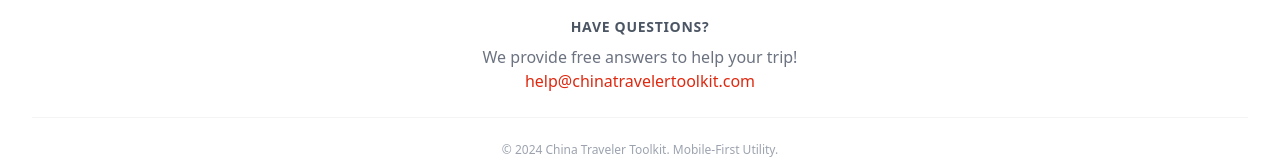
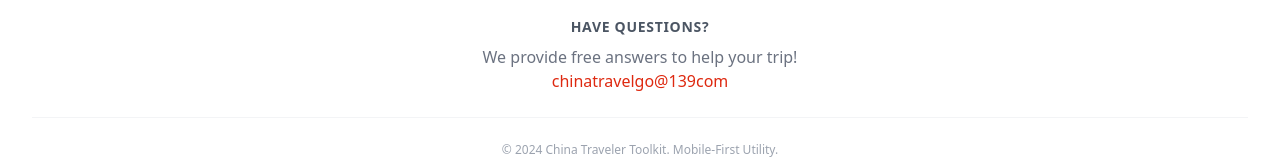
Before and after one commit to Yvonne888888/ChinaTravelGO, a React (Vite) app: page / in a window 1280 px wide. Shown: the part 995-1155 px from the top of the page. Built offline with nearby package versions, Linux system fonts and the light colour scheme; some icons are missing.

Commit message:
changes email again

```diff
--- a/App.tsx
+++ b/App.tsx
@@ -23,7 +23,7 @@ const FooterContent = () => {
                 <h3 className="text-sm font-semibold text-gray-600 tracking-wider uppercase">{t('footer.questions')}</h3>
                 <p className="mt-2 text-base text-gray-500">
                     {t('footer.contact')} <br />
-                    <a href="mailto:chinatravelgo@139.com" className="text-china-red hover:underline font-medium">help@chinatravelertoolkit.com</a>
+                    <a href="mailto:chinatravelgo@139.com" className="text-china-red hover:underline font-medium">chinatravelgo@139com</a>
                 </p>
             </div>
             <p className="text-center text-xs text-gray-400 border-t border-gray-100 pt-6">
```
